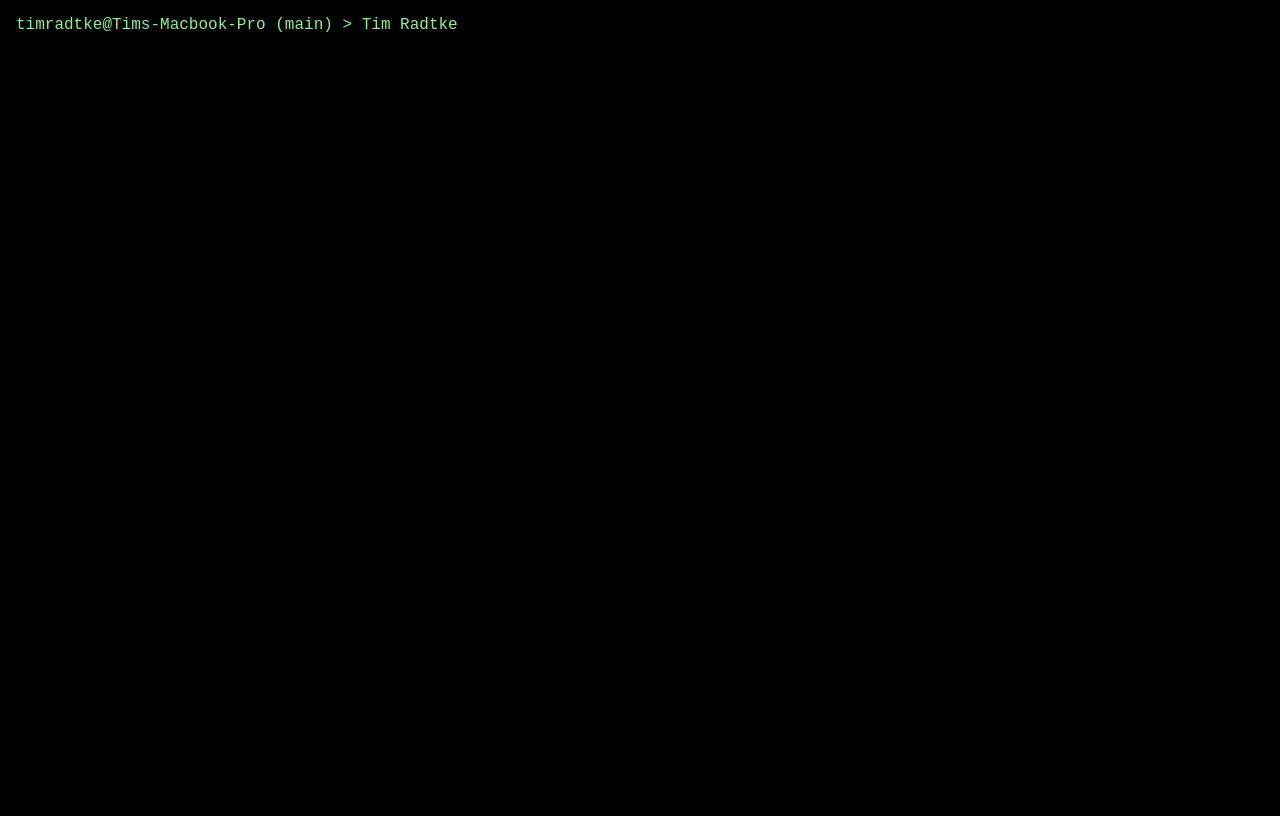
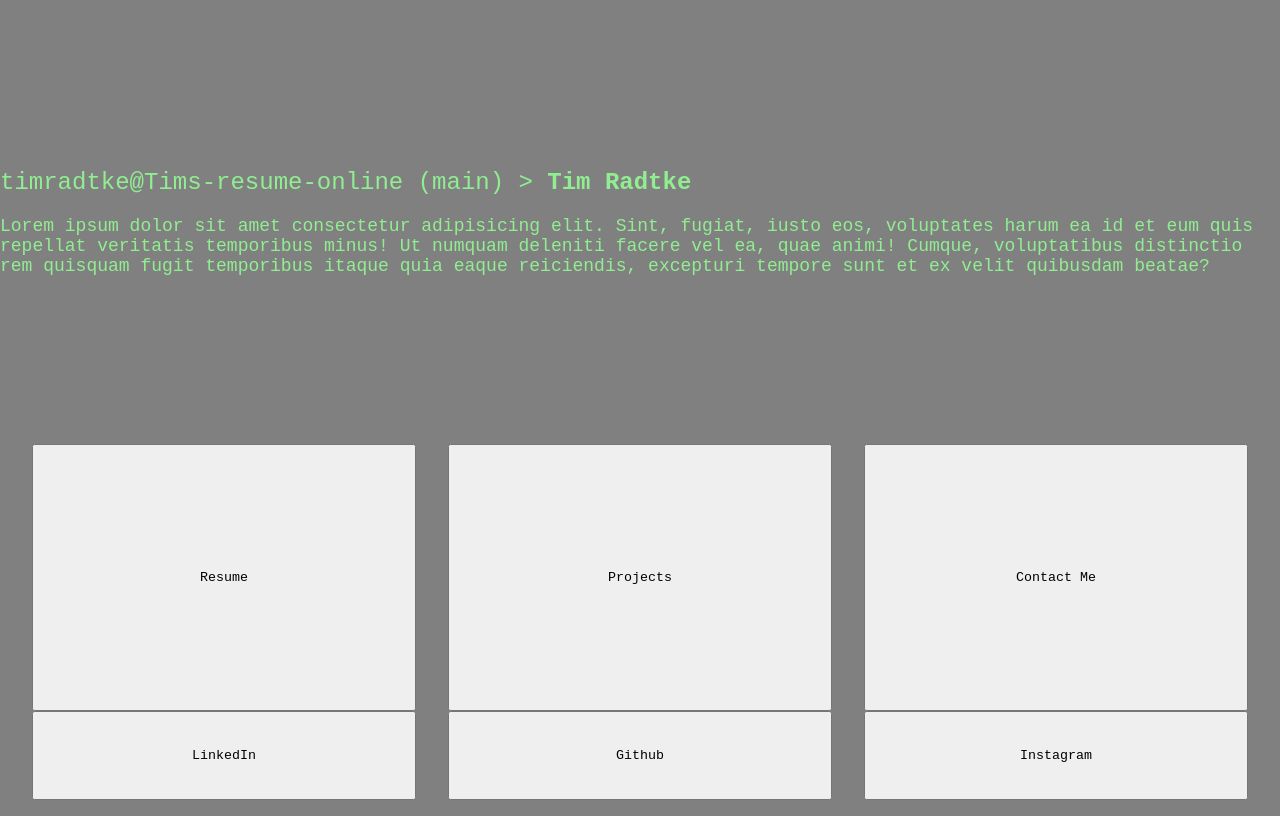
Before and after one commit to timotah/portfolio, a plain HTML site: page index.html in a window 1280 px wide. Drawn offline with Linux system fonts and the light colour scheme.

Commit message:
initial wireframe formatting

```diff
--- a/global.css
+++ b/global.css
@@ -5,29 +5,67 @@
 
 body {
     margin: 0;
-    background-color: black;
+    background-color: gray;
     color: lightgreen;
+    overflow-y: scroll;
     height: 100vh;
 }
-main {
-    box-sizing: border-box;
-    margin: 1em;
+
+header,
+main,
+footer {
+    max-height: 100vh;
+    overflow-y: scroll;
+    scroll-snap-align: start;
 }
 
-.console-profile {
-    position: relative;
-    top: 50%;
-    width: 100%;
-    display: inline-block;
+.grid {
+    display: grid;
+    grid-template-rows: 5fr 3fr 1fr;
+}
 
+.console-header {
+    font-size: 24px;
+    display: flex;
+    align-items: center;
+    justify-content: center;
+    flex-direction: column;
+    grid-row: 1;
     .typed {
-        border-right: 0.1em solid lightgreen;
+        border-right: 0.1em solid greenyellow;
+        font-weight: bold;
         display: inline-block;
         overflow-x: hidden;
-        width: 200px;
         vertical-align: top;
         text-wrap: nowrap;
-        animation: typing 3s steps(10, end) forwards, blinking 1s infinite;
+        animation: typing 3s steps(10) 2s 1 normal both,
+            blinking 1s steps(10) infinite normal;
+    }
+    .description {
+        font-size: 18px;
+    }
+}
+
+.button-group {
+    grid-row: 2;
+    display: flex;
+    justify-content: space-evenly;
+
+    .button {
+        height: 100%;
+        width: 30%;
+    }
+}
+
+.socials {
+    grid-row: 3;
+    display: flex;
+    align-items: end;
+    justify-content: space-evenly;
+
+    .button {
+        height: 100%;
+        width: 30%;
     }
 }
 
@@ -48,3 +86,27 @@ main {
         border-color: lightgreen;
     }
 }
+
+@media screen and (max-width: 480px) {
+    html,
+    body {
+        scroll-snap-type: y mandatory;
+    }
+
+    .grid {
+        grid-template-rows: 100vh 100vh 100vh;
+        grid-template-columns: 1fr;
+    }
+
+    .console-header::after {
+        content: "scroll";
+    }
+
+    .button-group {
+        flex-direction: column;
+
+        .button {
+            width: 100%;
+        }
+    }
+}
--- a/index.html
+++ b/index.html
@@ -7,43 +7,39 @@
         <link rel="stylesheet" href="global.css" />
         <script></script>
     </head>
-    <body>
-        <main>
-            <!-- progress bar style header? -->
+    <body class="grid">
+        <header class="console-header">
+            <!-- typing animation in the header? -->
+            <div>
+                <!-- typing animation -->
+                <div style="display: inline-block">
+                    timradtke@Tims-resume-online (main) &gt;
+                </div>
+                <div style="width: auto; display: inline-block">
+                    <div class="typed">Tim Radtke</div>
+                </div>
 
-            <div class="">
-                <!-- typing animation -->
-                <div class="console-profile">
-                    <div style="display: inline-block">
-                        timradtke@Tims-Macbook-Pro (main) &gt;
-                    </div>
-                    <div style="width: auto; display: inline-block">
-                        <div class="typed">Tim Radtke</div>
-                    </div>
-                </div>
-                <!-- elevator pitch here
-                <h2>
-                    Fullstack Developer with experience in technologies such as
-                    HTML, CSS/SASS, TypeScript JavaScript, Angular, Ionic,
-                    NodeJS, Python, Java, R, Serverless Framework, AWS,
-                    Firebase, Tableau, and more. Currently working on more
-                    projects as we speak!
-                </h2>
-                should probably have projects over here start scrolling to see
-                my resume -->
+                <article class="description">
+                    <br />
+                    Lorem ipsum dolor sit amet consectetur adipisicing elit.
+                    Sint, fugiat, iusto eos, voluptates harum ea id et eum quis
+                    repellat veritatis temporibus minus! Ut numquam deleniti
+                    facere vel ea, quae animi! Cumque, voluptatibus distinctio
+                    rem quisquam fugit temporibus itaque quia eaque reiciendis,
+                    excepturi tempore sunt et ex velit quibusdam beatae?
+                </article>
             </div>
-
-            <!-- <div #resume class="resume"> -->
-            <!-- this page is where the resume will be -->
-            <!-- animation of logos and then glide into the text and credentials  -->
-            <!-- </div> -->
-
-            <!-- <div #contact class="contact"> -->
-            <!-- this is where the contact page will be  -->
-            <!-- </div> -->
-
-            <!-- buttons leading to resume, personal projects, contact me -->
+        </header>
+        <main class="button-group">
+            <button class="button">Resume</button>
+            <button class="button">Projects</button>
+            <button class="button">Contact Me</button>
         </main>
-        <!-- <footer>Footer</footer> -->
+        <!-- hiding the footer when  -->
+        <footer class="socials">
+            <button class="button">LinkedIn</button>
+            <button class="button">Github</button>
+            <button class="button">Instagram</button>
+        </footer>
     </body>
 </html>
```
